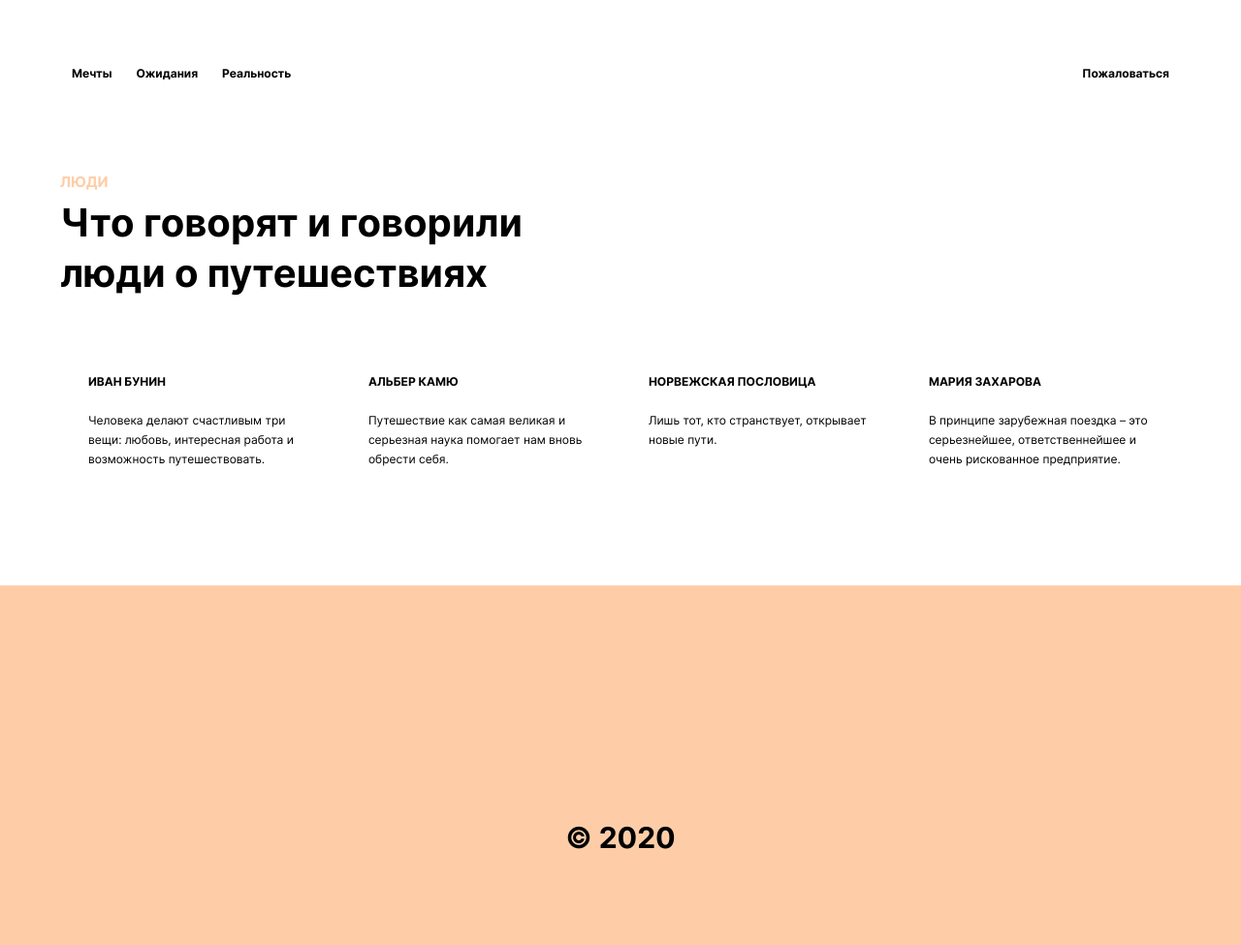
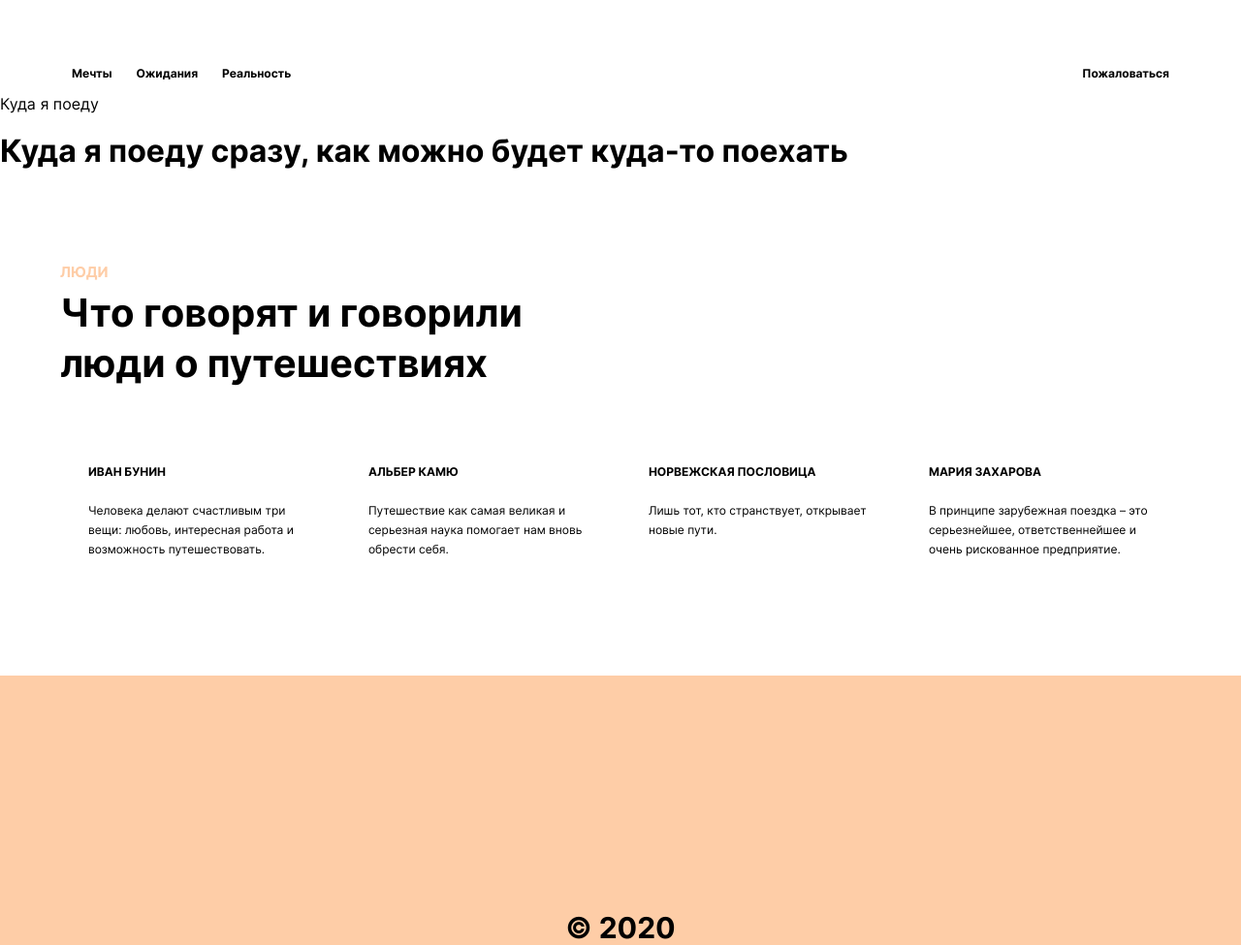
Before and after one commit to OlgaStrelk/kuda-ya-poedu, a plain HTML site: page index.html in a window 1280 px wide. Shown: the top 975 px of the page at 97% size. Drawn offline with Linux system fonts and the light colour scheme.

Commit message:
lead html

```diff
--- a/index.html
+++ b/index.html
@@ -20,6 +20,8 @@
     </header>
     <div class="content">
       <section class="lead">
+        <p>Куда я поеду</p>
+        <h1>Куда я поеду сразу, как можно будет куда-то поехать</h1>
       </section>
       <section class="image-cards">
         <article class="image-card">
```
